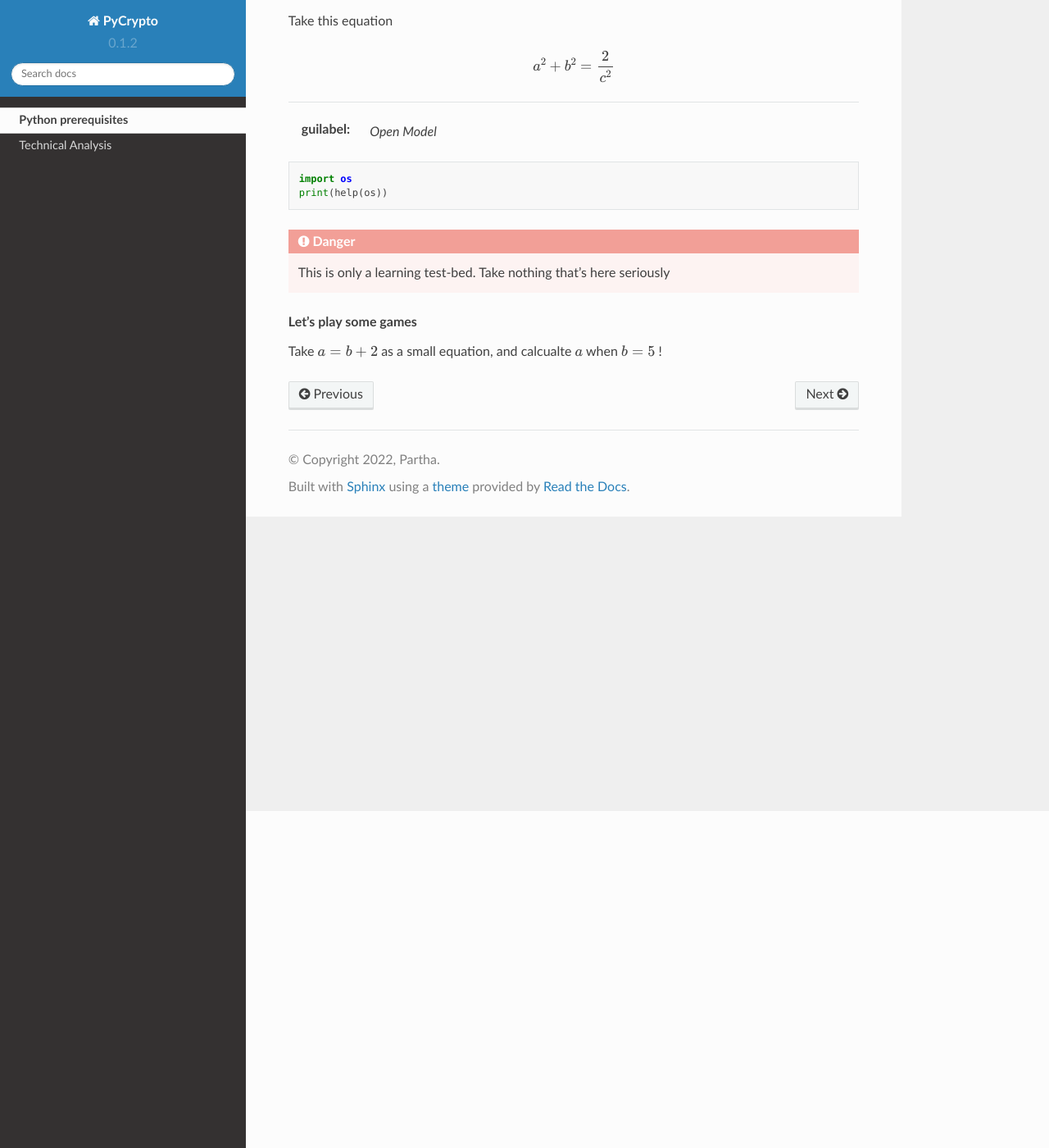
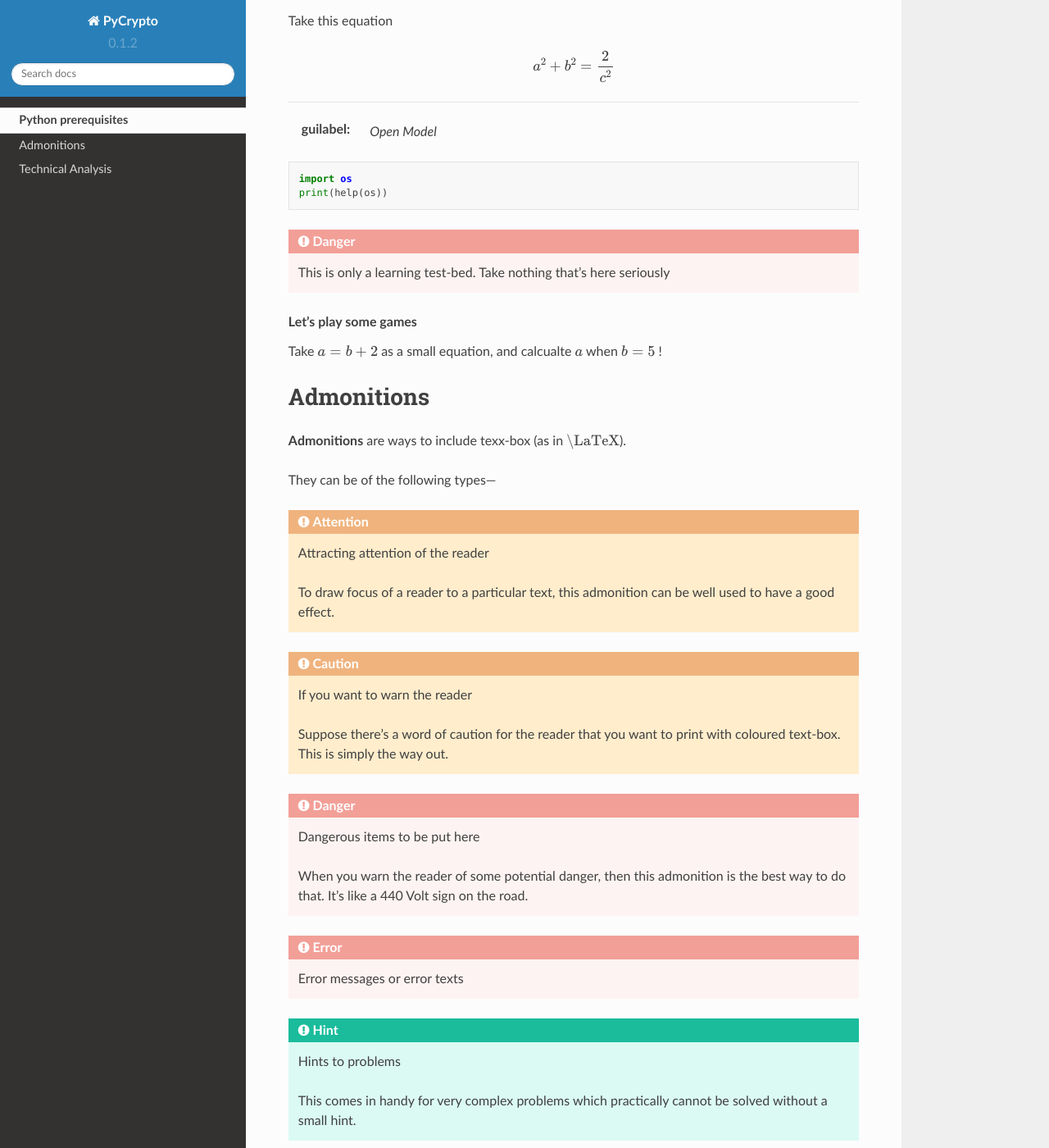
Before and after one commit to banstala/LearnReST, a Sphinx documentation site: the page built from docs/source/python.rst, in a window 1280 px wide and 1400 px high, scrolled down 411 px. Shown: the whole window at 82% size. Built offline with Sphinx 7.4.7 and the Read the Docs theme 2.0.0, drawn with Linux system fonts in a browser that asks for light colours; some of the changed text lies outside the part shown.

Commit message:
Learning readthedocs 3d Admonitions

```diff
--- a/docs/source/python.rst
+++ b/docs/source/python.rst
@@ -37,3 +37,70 @@ Take this equation
 
 Take :math:`a = b + 2` as a small equation,
 and calcualte :math:`a` when :math:`b = 5` !
+
+
+Admonitions
+-----------
+
+**Admonitions** are ways to include texx-box
+(as in :math:`\text{\LaTeX}`).
+
+They can be of the following types---
+
+.. attention:: Attracting attention of the reader
+
+   To draw focus of a reader to a particular
+   text, this admonition can be well used to
+   have a good effect.
+
+
+
+.. caution:: If you want to warn the reader
+
+   Suppose there's a word of caution for the reader
+   that you want to print with coloured text-box.
+   This is simply the way out.
+
+
+.. danger:: Dangerous items to be put here
+
+   When you warn the reader of some potential
+   danger, then this admonition is the best way
+   to do that.  It's like a 440 Volt sign on
+   the road.
+
+
+.. error:: Error messages or error texts
+
+
+.. hint:: Hints to problems
+
+   This comes in handy for very complex problems
+   which practically cannot be solved without
+   a small hint.
+
+
+.. important:: Important matter here !
+
+   Wow !  Bringing important matter with raised
+   focus is one of the duties of a good documentation.
+
+
+.. note:: Notes are most common Admonitions.
+
+   People use this place to say something that
+   has to be kept in mind, whether the main
+   matter is well understood or not.
+
+
+.. tip:: Tips are very similar to Hints.
+
+
+.. warning:: Warning and Caution should be
+
+   synonymous, I suppose !
+
+
+.. seealso:: Pointing to something that's
+
+   extra--- over and above the plain text.
```
